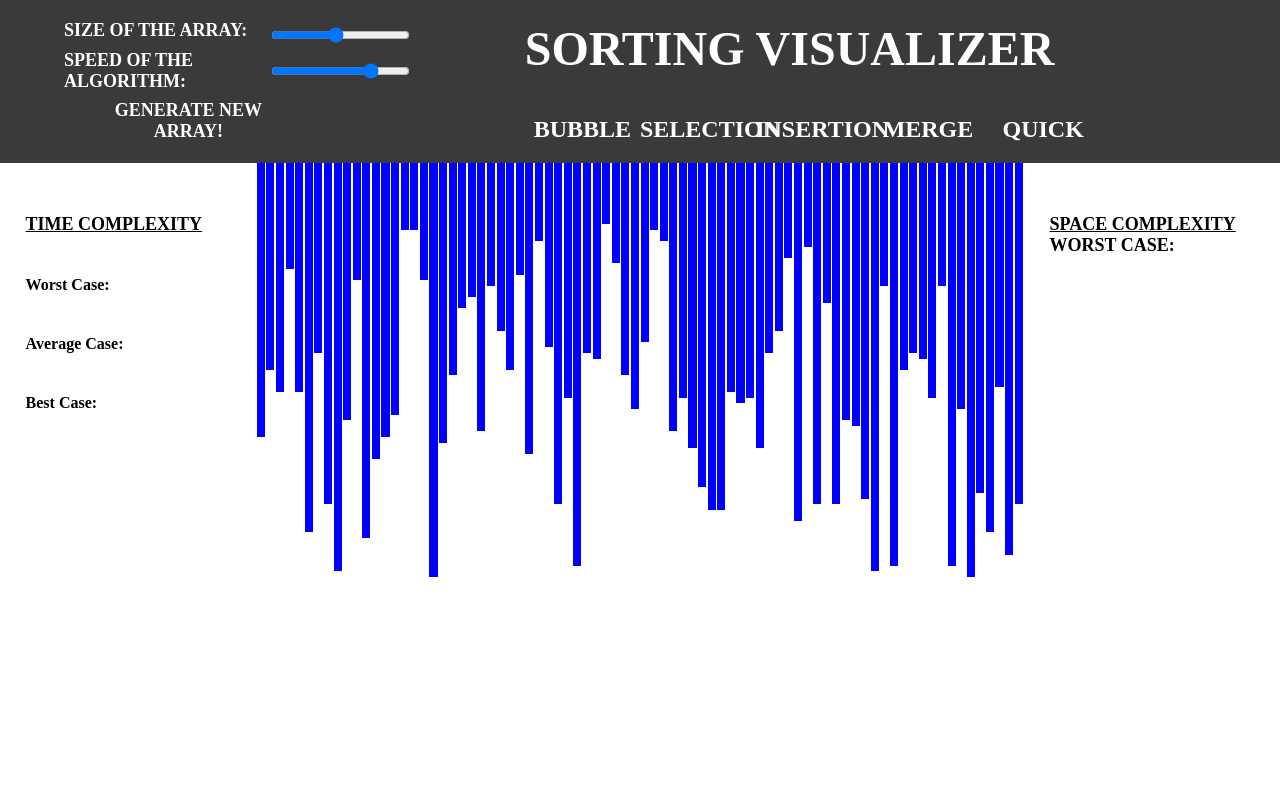
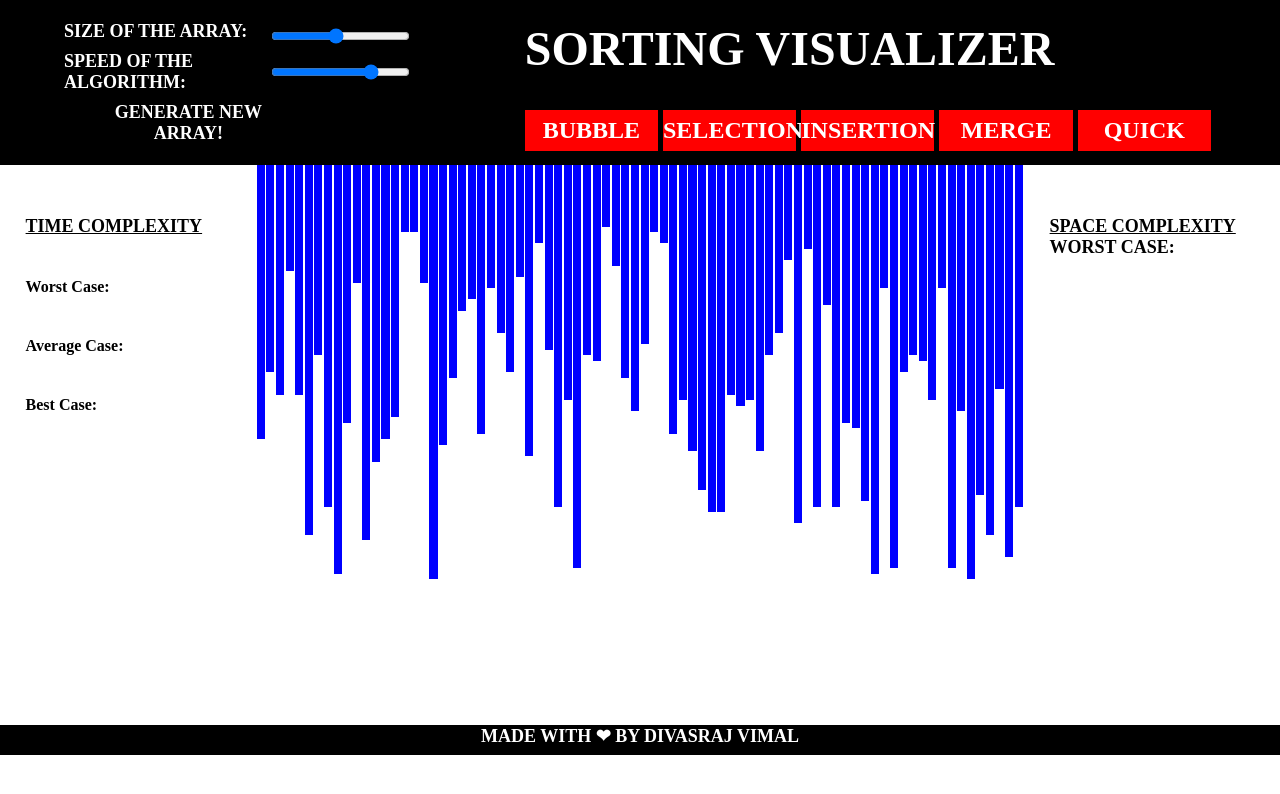
Before and after one commit to Divasraj1/SortingVisualizer, a plain HTML site: page index.html in a window 1280 px wide. Drawn offline with Linux system fonts and the light colour scheme.

Commit message:
design improvements

```diff
--- a/index.html
+++ b/index.html
@@ -67,7 +67,7 @@
 
     </section>
     <footer>
-
+        <p class="footer-text">Made with ❤ by Divasraj Vimal</p>
     </footer>
     <script src="./scripts/main.js"></script>
     <script src="./scripts/visualizations.js"></script>
--- a/styles.scss
+++ b/styles.scss
@@ -1,4 +1,4 @@
-$no_algos: 6;
+$no_algos: 5;
 
 *
 {
@@ -11,7 +11,7 @@ $no_algos: 6;
 }
 
 nav{
-    background-color: rgb(59,58,58);
+    background-color: black;
     color: white;
     display: grid;
     grid-template-columns: 30% 60%;
```
Also changed, not shown: css/styles.css.
